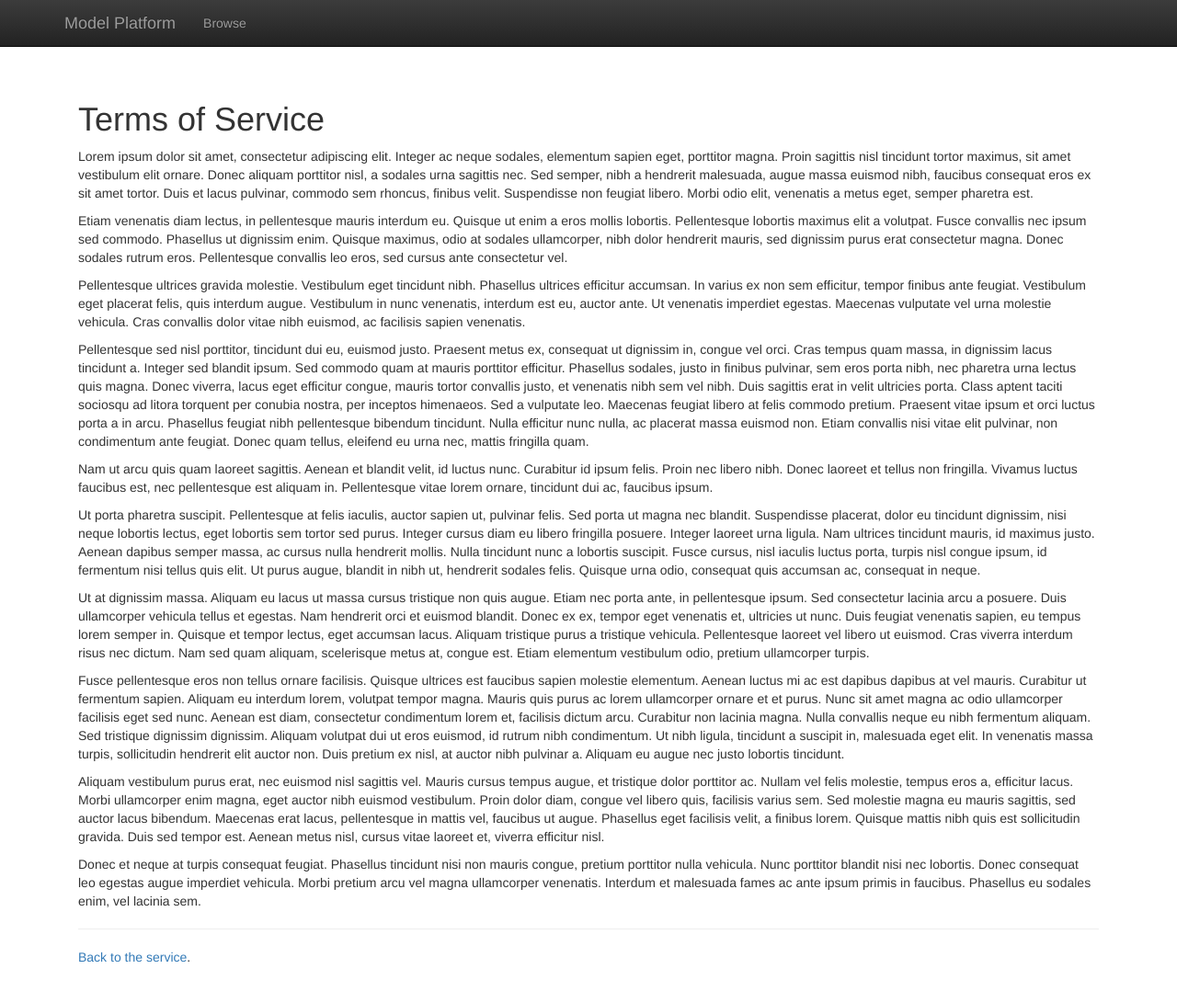
After one commit to creativecommons/mp, a PHP site: page /tos.html?action=browse in a window 1280 px wide. The commit adds this page. Shown: the whole page at 92% size. Run offline with PHP 8.4, Linux system fonts and the light colour scheme; some libraries are stand-ins or nearby versions.

Commit message:
Add Browse, move old browse code to Search. Add Terms of Service page and link. Move more shared code to its own functions. Re-indent some code so we're not fighting Emacs.

```diff
--- a/style.css
+++ b/style.css
@@ -33,5 +33,31 @@ tr {
 }
 
 .table>tbody>tr>td {
+    height: 58px;
     vertical-align: middle;
 }
+
+.browse-see-more {
+    text-align: right;
+}
+
+.preview-td {
+    width: 72px;
+    text-align: center;
+}
+
+.user-td {
+    width: 20%;
+}
+
+.license-td {
+    width: 25%;
+}
+
+.copyright-logo {
+    position: relative;
+    top: 7px;
+    font-size: 48px;
+    font-weight: bold;
+    color: #555;
+}
--- /dev/null
+++ b/tos.html
@@ -0,0 +1,82 @@
+<!DOCTYPE html>
+<!--
+To the extent possible under law, the person who associated CC0 with
+this work has waived all copyright and related or neighboring rights
+to this work.
+  -->
+<html lang="en">
+  <head>
+    <meta charset="utf-8">
+    <meta http-equiv="X-UA-Compatible" content="IE=edge">
+    <meta name="viewport" content="width=device-width, initial-scale=1">
+
+    <title>Model Platform</title>
+
+    <!-- Bootstrap -->
+    <link rel="stylesheet" href="https://maxcdn.bootstrapcdn.com/bootstrap/3.3.6/css/bootstrap.min.css" integrity="sha384-1q8mTJOASx8j1Au+a5WDVnPi2lkFfwwEAa8hDDdjZlpLegxhjVME1fgjWPGmkzs7" crossorigin="anonymous">
+    <link rel="stylesheet" href="https://maxcdn.bootstrapcdn.com/bootstrap/3.3.6/css/bootstrap-theme.min.css" integrity="sha384-fLW2N01lMqjakBkx3l/M9EahuwpSfeNvV63J5ezn3uZzapT0u7EYsXMjQV+0En5r" crossorigin="anonymous">
+
+    <link href="style.css" rel="stylesheet">
+
+    <!-- HTML5 shim and Respond.js for IE8 support of HTML5 elements and media queries -->
+    <!-- WARNING: Respond.js doesn't work if you view the page via file:// -->
+    <!--[if lt IE 9]>
+      <script src="https://oss.maxcdn.com/html5shiv/3.7.2/html5shiv.min.js"></script>
+      <script src="https://oss.maxcdn.com/respond/1.4.2/respond.min.js"></script>
+    <![endif]-->
+  </head>
+  <body>
+    <nav class="navbar navbar-inverse navbar-fixed-top">
+      <div class="container">
+        <div class="navbar-header">
+          <button type="button" class="navbar-toggle collapsed"
+                  data-toggle="collapse" data-target="#navbar"
+                  aria-expanded="false" aria-controls="navbar">
+            <span class="sr-only">Toggle navigation</span>
+            <span class="icon-bar"></span>
+            <span class="icon-bar"></span>
+            <span class="icon-bar"></span>
+          </button>
+          <a class="navbar-brand" href=".">Model Platform</a>
+        </div>
+        <div id="navbar" class="collapse navbar-collapse">
+          <ul class="nav navbar-nav">
+            <li><a href="?action=browse">Browse</a></li>
+          </ul>
+        </div><!--/.nav-collapse -->
+      </div>
+    </nav>
+
+    <div class="container">
+      <div class="main-content">
+        <h1>Terms of Service</h1>
+        <p>
+Lorem ipsum dolor sit amet, consectetur adipiscing elit. Integer ac neque sodales, elementum sapien eget, porttitor magna. Proin sagittis nisl tincidunt tortor maximus, sit amet vestibulum elit ornare. Donec aliquam porttitor nisl, a sodales urna sagittis nec. Sed semper, nibh a hendrerit malesuada, augue massa euismod nibh, faucibus consequat eros ex sit amet tortor. Duis et lacus pulvinar, commodo sem rhoncus, finibus velit. Suspendisse non feugiat libero. Morbi odio elit, venenatis a metus eget, semper pharetra est.
+</p><p>
+Etiam venenatis diam lectus, in pellentesque mauris interdum eu. Quisque ut enim a eros mollis lobortis. Pellentesque lobortis maximus elit a volutpat. Fusce convallis nec ipsum sed commodo. Phasellus ut dignissim enim. Quisque maximus, odio at sodales ullamcorper, nibh dolor hendrerit mauris, sed dignissim purus erat consectetur magna. Donec sodales rutrum eros. Pellentesque convallis leo eros, sed cursus ante consectetur vel.
+</p><p>
+Pellentesque ultrices gravida molestie. Vestibulum eget tincidunt nibh. Phasellus ultrices efficitur accumsan. In varius ex non sem efficitur, tempor finibus ante feugiat. Vestibulum eget placerat felis, quis interdum augue. Vestibulum in nunc venenatis, interdum est eu, auctor ante. Ut venenatis imperdiet egestas. Maecenas vulputate vel urna molestie vehicula. Cras convallis dolor vitae nibh euismod, ac facilisis sapien venenatis.
+</p><p>
+Pellentesque sed nisl porttitor, tincidunt dui eu, euismod justo. Praesent metus ex, consequat ut dignissim in, congue vel orci. Cras tempus quam massa, in dignissim lacus tincidunt a. Integer sed blandit ipsum. Sed commodo quam at mauris porttitor efficitur. Phasellus sodales, justo in finibus pulvinar, sem eros porta nibh, nec pharetra urna lectus quis magna. Donec viverra, lacus eget efficitur congue, mauris tortor convallis justo, et venenatis nibh sem vel nibh. Duis sagittis erat in velit ultricies porta. Class aptent taciti sociosqu ad litora torquent per conubia nostra, per inceptos himenaeos. Sed a vulputate leo. Maecenas feugiat libero at felis commodo pretium. Praesent vitae ipsum et orci luctus porta a in arcu. Phasellus feugiat nibh pellentesque bibendum tincidunt. Nulla efficitur nunc nulla, ac placerat massa euismod non. Etiam convallis nisi vitae elit pulvinar, non condimentum ante feugiat. Donec quam tellus, eleifend eu urna nec, mattis fringilla quam.
+</p><p>
+Nam ut arcu quis quam laoreet sagittis. Aenean et blandit velit, id luctus nunc. Curabitur id ipsum felis. Proin nec libero nibh. Donec laoreet et tellus non fringilla. Vivamus luctus faucibus est, nec pellentesque est aliquam in. Pellentesque vitae lorem ornare, tincidunt dui ac, faucibus ipsum.
+</p><p>
+Ut porta pharetra suscipit. Pellentesque at felis iaculis, auctor sapien ut, pulvinar felis. Sed porta ut magna nec blandit. Suspendisse placerat, dolor eu tincidunt dignissim, nisi neque lobortis lectus, eget lobortis sem tortor sed purus. Integer cursus diam eu libero fringilla posuere. Integer laoreet urna ligula. Nam ultrices tincidunt mauris, id maximus justo. Aenean dapibus semper massa, ac cursus nulla hendrerit mollis. Nulla tincidunt nunc a lobortis suscipit. Fusce cursus, nisl iaculis luctus porta, turpis nisl congue ipsum, id fermentum nisi tellus quis elit. Ut purus augue, blandit in nibh ut, hendrerit sodales felis. Quisque urna odio, consequat quis accumsan ac, consequat in neque.
+</p><p>
+Ut at dignissim massa. Aliquam eu lacus ut massa cursus tristique non quis augue. Etiam nec porta ante, in pellentesque ipsum. Sed consectetur lacinia arcu a posuere. Duis ullamcorper vehicula tellus et egestas. Nam hendrerit orci et euismod blandit. Donec ex ex, tempor eget venenatis et, ultricies ut nunc. Duis feugiat venenatis sapien, eu tempus lorem semper in. Quisque et tempor lectus, eget accumsan lacus. Aliquam tristique purus a tristique vehicula. Pellentesque laoreet vel libero ut euismod. Cras viverra interdum risus nec dictum. Nam sed quam aliquam, scelerisque metus at, congue est. Etiam elementum vestibulum odio, pretium ullamcorper turpis.
+</p><p>
+Fusce pellentesque eros non tellus ornare facilisis. Quisque ultrices est faucibus sapien molestie elementum. Aenean luctus mi ac est dapibus dapibus at vel mauris. Curabitur ut fermentum sapien. Aliquam eu interdum lorem, volutpat tempor magna. Mauris quis purus ac lorem ullamcorper ornare et et purus. Nunc sit amet magna ac odio ullamcorper facilisis eget sed nunc. Aenean est diam, consectetur condimentum lorem et, facilisis dictum arcu. Curabitur non lacinia magna. Nulla convallis neque eu nibh fermentum aliquam. Sed tristique dignissim dignissim. Aliquam volutpat dui ut eros euismod, id rutrum nibh condimentum. Ut nibh ligula, tincidunt a suscipit in, malesuada eget elit. In venenatis massa turpis, sollicitudin hendrerit elit auctor non. Duis pretium ex nisl, at auctor nibh pulvinar a. Aliquam eu augue nec justo lobortis tincidunt.
+</p><p>
+Aliquam vestibulum purus erat, nec euismod nisl sagittis vel. Mauris cursus tempus augue, et tristique dolor porttitor ac. Nullam vel felis molestie, tempus eros a, efficitur lacus. Morbi ullamcorper enim magna, eget auctor nibh euismod vestibulum. Proin dolor diam, congue vel libero quis, facilisis varius sem. Sed molestie magna eu mauris sagittis, sed auctor lacus bibendum. Maecenas erat lacus, pellentesque in mattis vel, faucibus ut augue. Phasellus eget facilisis velit, a finibus lorem. Quisque mattis nibh quis est sollicitudin gravida. Duis sed tempor est. Aenean metus nisl, cursus vitae laoreet et, viverra efficitur nisl.
+</p><p>
+Donec et neque at turpis consequat feugiat. Phasellus tincidunt nisi non mauris congue, pretium porttitor nulla vehicula. Nunc porttitor blandit nisi nec lobortis. Donec consequat leo egestas augue imperdiet vehicula. Morbi pretium arcu vel magna ullamcorper venenatis. Interdum et malesuada fames ac ante ipsum primis in faucibus. Phasellus eu sodales enim, vel lacinia sem.
+        </p>
+
+        <hr>
+        <div><a href=".">Back to the service</a>.</div>
+      </div>
+    </div>
+    <script src="https://ajax.googleapis.com/ajax/libs/jquery/1.11.3/jquery.min.js"></script>
+    <script src="https://maxcdn.bootstrapcdn.com/bootstrap/3.3.6/js/bootstrap.min.js" integrity="sha384-0mSbJDEHialfmuBBQP6A4Qrprq5OVfW37PRR3j5ELqxss1yVqOtnepnHVP9aJ7xS" crossorigin="anonymous"></script>
+  </body>
+</html>
```
Also changed, not shown: index.php (+159 -64 lines).
